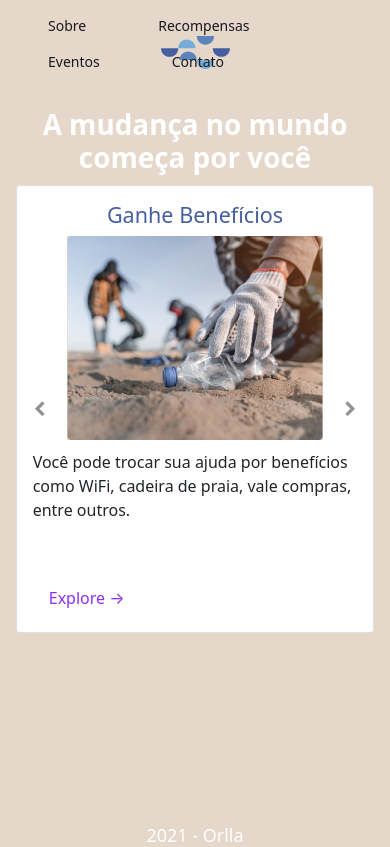
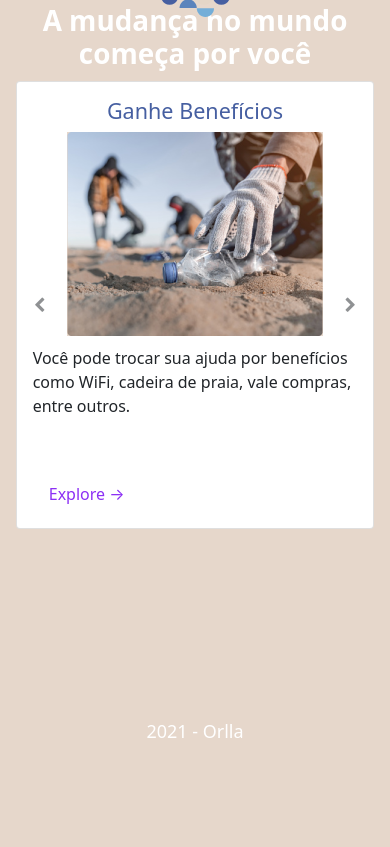
Before and after one commit to caioserram/orlla-lp, a Next.js app: page / in a window 390 px wide. Built offline with nearby package versions, Linux system fonts and the light colour scheme.

Commit message:
remove default header from mobile and align header with logo

```diff
--- a/components/header.js
+++ b/components/header.js
@@ -4,8 +4,8 @@ import styles from "./header.module.scss";
 export default function HeaderComponent(props) {
   return (
     <header className={`d-flex align-items-center ${styles.header}`}>
-      <div className="row d-flex flex-nowrap ">
-        <Navbar className={`${styles.first_nav}`}>
+      <div className="d-none d-md-flex flex-nowrap">
+        <Navbar className={`pb-0`}>
           <ul className="list-unstyled list-inline">
             <li className="list-inline-item">
               <NavLink href="/about">Sobre</NavLink>
@@ -22,7 +22,6 @@ export default function HeaderComponent(props) {
           </ul>
         </Navbar>
       </div>
-
       <div
         href="/about"
         className={`d-flex justify-content-center align-items-center position-absolute w-100`}
```
